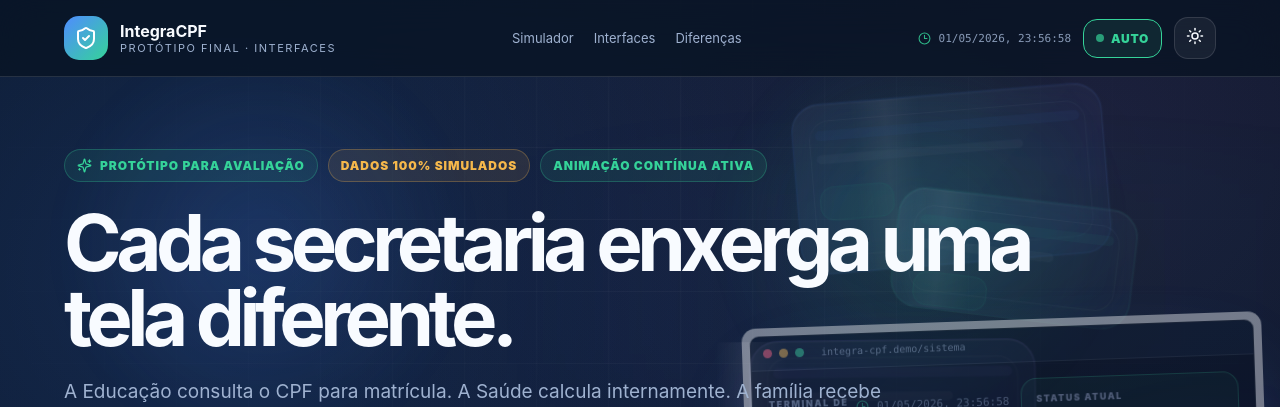
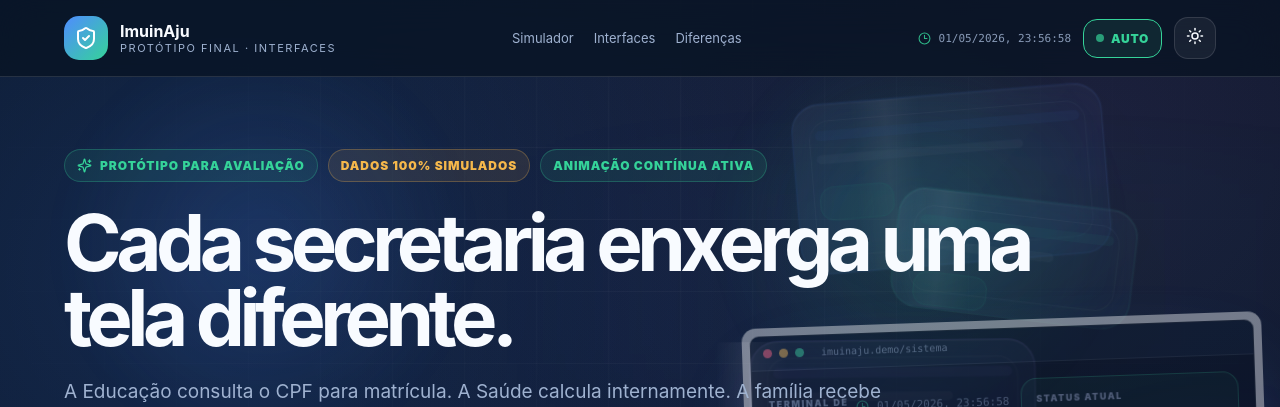
Before and after one commit to LucasDosea/site-minimiza-o, a React (Vite) app: page / in a window 1280 px wide. Shown: the top 407 px of the page. Built offline with nearby package versions, Linux system fonts and the light colour scheme.

Commit message:
Update App.jsx

```diff
--- a/src/App.jsx
+++ b/src/App.jsx
@@ -575,7 +575,7 @@ function OriginalSitePrototypePreview({ p, result, statusColor, now }) {
             <span style={{ width: 9, height: 9, borderRadius: 99, background: p.red }} />
             <span style={{ width: 9, height: 9, borderRadius: 99, background: p.amber }} />
             <span style={{ width: 9, height: 9, borderRadius: 99, background: p.green }} />
-            <span style={{ marginLeft: 10, color: p.muted, fontSize: 10, fontFamily: "ui-monospace, SFMono-Regular, Menlo, monospace" }}>integra-cpf.demo/sistema</span>
+            <span style={{ marginLeft: 10, color: p.muted, fontSize: 10, fontFamily: "ui-monospace, SFMono-Regular, Menlo, monospace" }}>imuinaju.demo/sistema</span>
           </div>
 
           <div style={{ display: "grid", gridTemplateColumns: "1.05fr .95fr", gap: 12, padding: 16 }}>
@@ -1184,7 +1184,7 @@ export default function App() {
               <ShieldCheck color="white" />
             </motion.div>
             <div>
-              <strong>IntegraCPF</strong>
+              <strong>ImuinAju</strong>
               <div style={{ fontSize: 11, color: p.muted, letterSpacing: ".14em" }}>PROTÓTIPO FINAL · INTERFACES</div>
             </div>
           </div>
```
